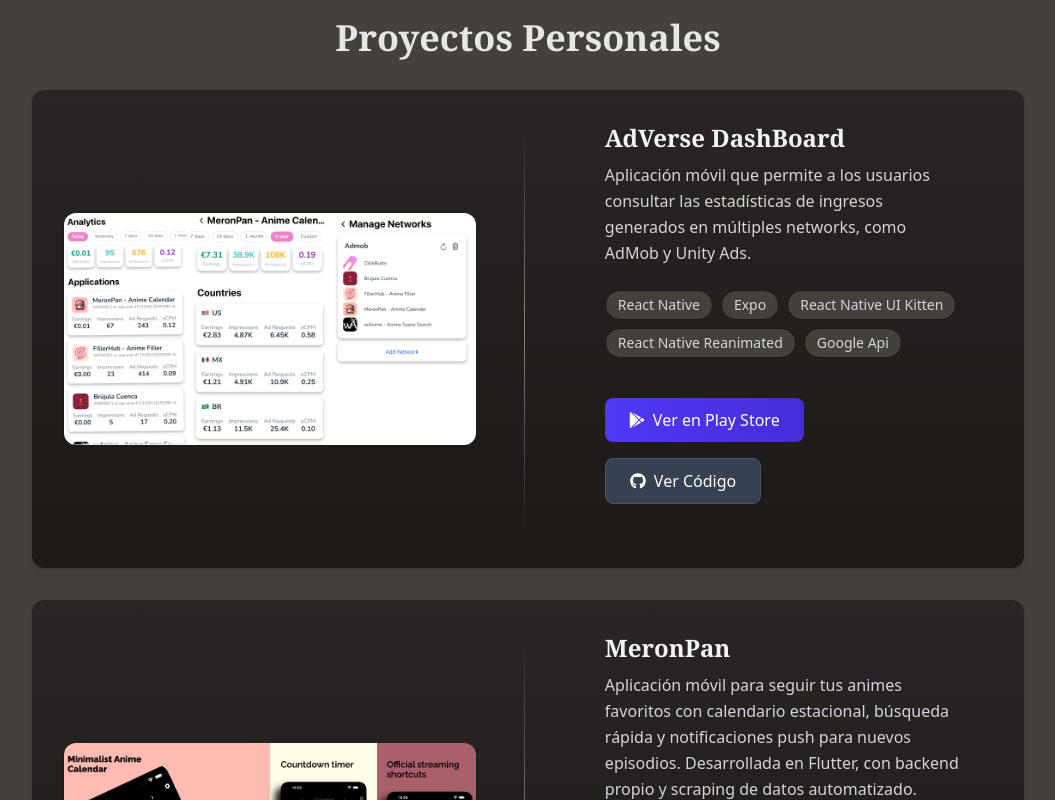
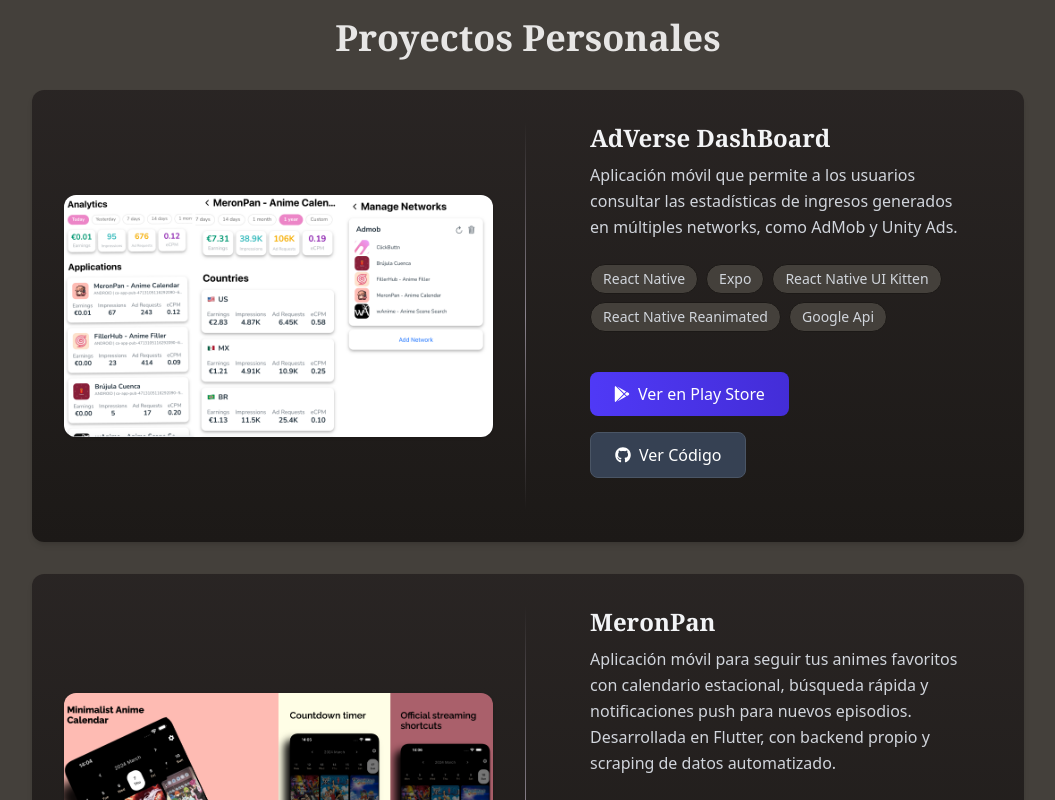
Before and after one commit to xFingerDev/MyPortafolio, a React (Vite) app: page / in a window 1280 px wide. Shown: the part 1480-2280 px from the top of the page, without its empty margins (112-1167 px from the left). Built offline with nearby package versions, Linux system fonts and the light colour scheme.

Commit message:
feat: remove unnecesary margin in divider

```diff
--- a/src/components/ProjectCard.tsx
+++ b/src/components/ProjectCard.tsx
@@ -3,7 +3,7 @@
 import { TechBadge } from "./TechBadge";
 
 const DecorativeDivider: React.FC = () => (
-  <div className="hidden md:block w-px bg-gradient-to-b from-transparent via-[#F3E8FF]/50 to-transparent h-full mx-4" />
+  <div className="hidden md:block w-px bg-gradient-to-b from-transparent via-[#F3E8FF]/50 to-transparent h-full" />
 );
 
 const ProjectCard: React.FC<{ project: Project }> = ({ project }) => {
```
